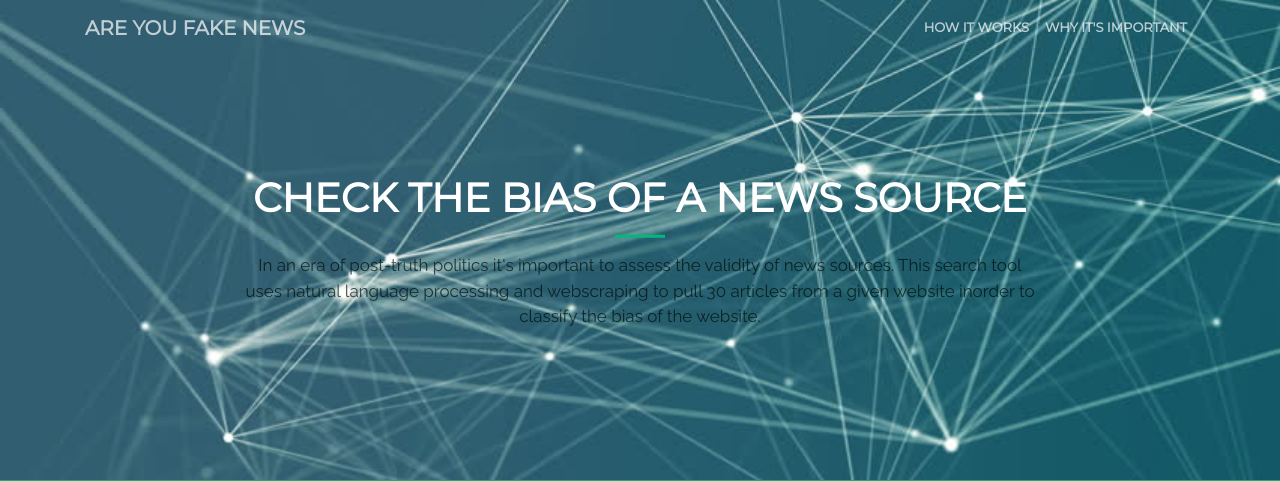
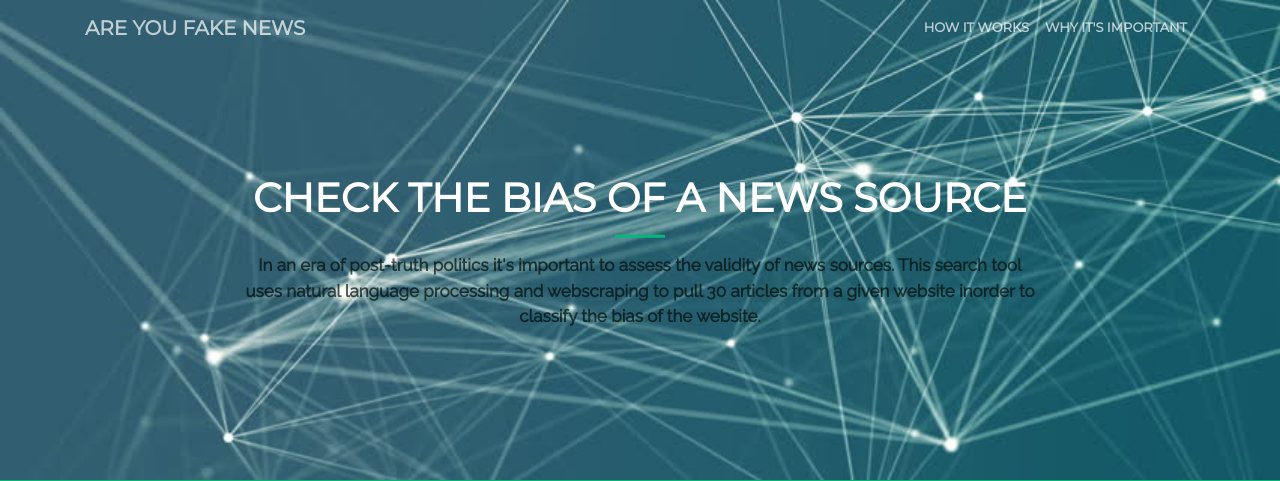
Before and after one commit to N2ITN/are-you-fake-news, a Flask app: template web/templates/submit.html in a window 1280 px wide. Shown: the top 481 px of the page. Run offline with Flask 2, Linux system fonts and the light colour scheme; the template is opened without the code that fills it: values that come from a table or form of the project are taken from there, others are empty; parts of the project's set-up code (start-up, migrations or seed data) failed here and were passed over; some libraries are stand-ins or nearby versions.

Commit message:
heavy desc font
Former-commit-id: ed23806001af75c3ddf66de1bfe93ec1fc3bc228

```diff
--- a/web/static/css/creative.css
+++ b/web/static/css/creative.css
@@ -167,8 +167,8 @@ header.masthead {
     header.masthead .header-content .header-content-inner hr {
       margin: 15px auto; }
     header.masthead .header-content .header-content-inner p {
-      font-size: 16px;
-      font-weight: 300;
+      font-size: 18px;
+      font-weight: 600;
       margin-bottom: 30px;
       color: rgba(0, 12, 7, 0.7); }
   @media (min-width: 768px) {
```
